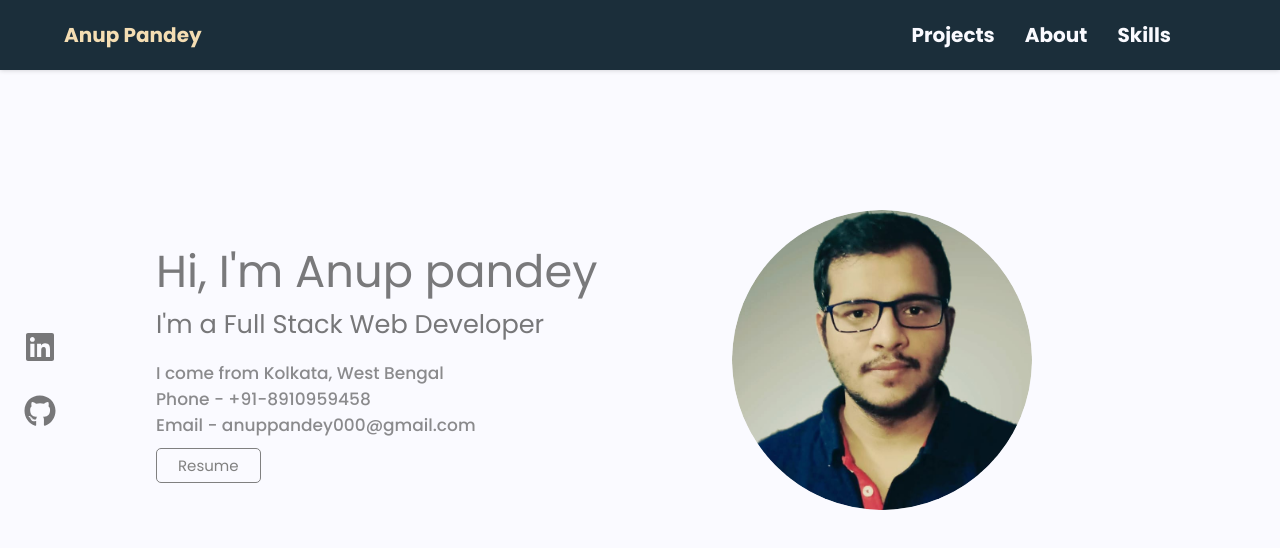
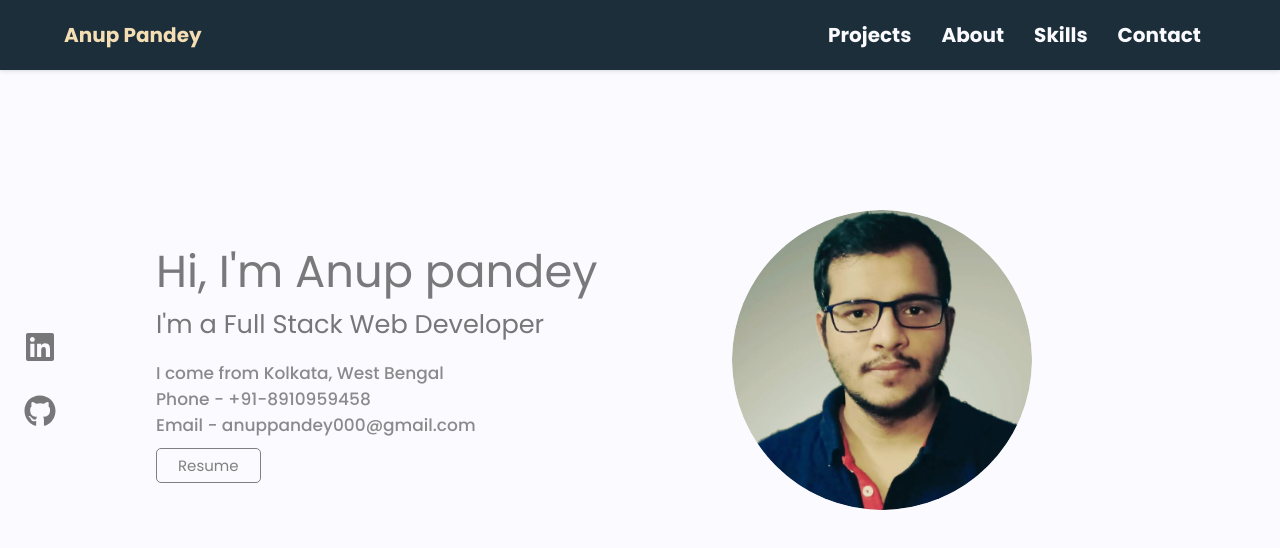
Before and after one commit to Anuppandey009/Anup, a React (Create React App) app: page / in a window 1280 px wide. Shown: the top 548 px of the page. Built offline with nearby package versions, Linux system fonts and the light colour scheme.

Commit message:
contact added

```diff
--- a/src/Components/Navbar.jsx
+++ b/src/Components/Navbar.jsx
@@ -45,8 +45,10 @@ export const Navbar = () => {
             rel="noreferrer"
             target="_blank"
           >
-            Blog
+
           </a> */}
+
+          <Link to="/">Contact</Link>
         </div>
         {/* <div className="download">
           <Link to="/files/AlbartJose_Resume.pdf" target="_blank" download>
```
